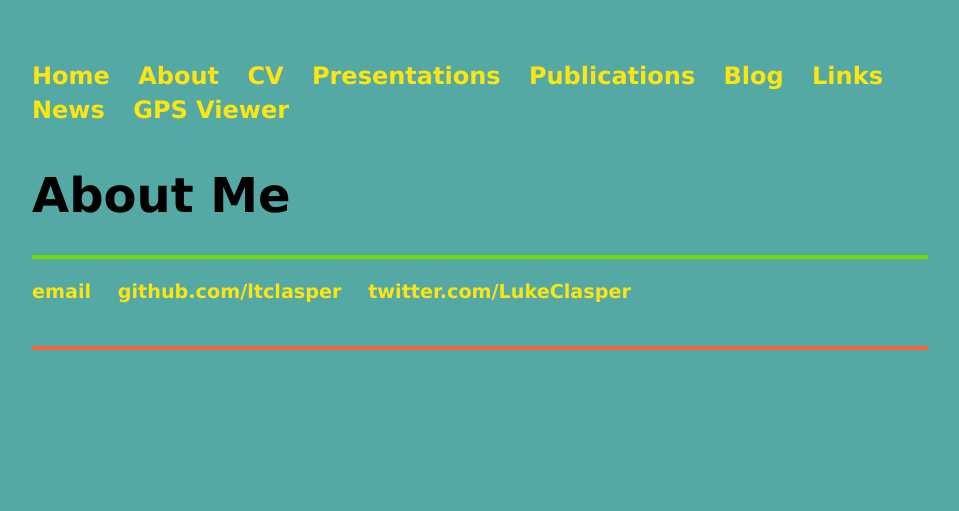
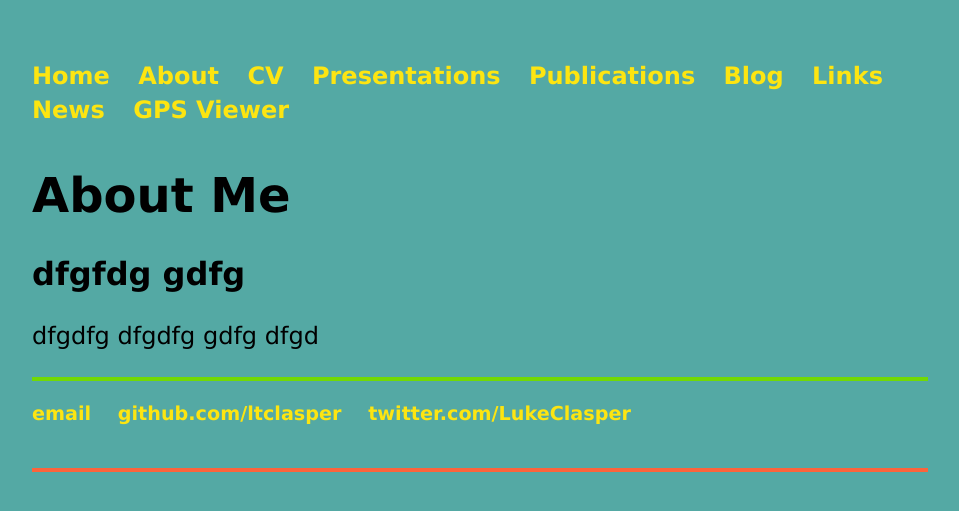
Before and after one commit to ltclasper/ltclasper.github.io, a Jekyll site: the page built from about/index.html, in a window 1280 px wide. Shown: the top 511 px of the page, without its empty margins (160-1119 px from the left). Built offline with Jekyll 4.4.1, drawn with Linux system fonts in a browser that asks for light colours.

Commit message:
Update index.html

```diff
--- a/about/index.html
+++ b/about/index.html
@@ -3,3 +3,8 @@ layout: default
 title: About Me
 ---
 <h1>{{ page.title }}</h1>
+
+<div class="blurb">
+	<h2>dfgfdg gdfg </h2>
+	<p>dfgdfg  dfgdfg gdfg dfgd </p>
+</div><!-- /.blurb -->
```
